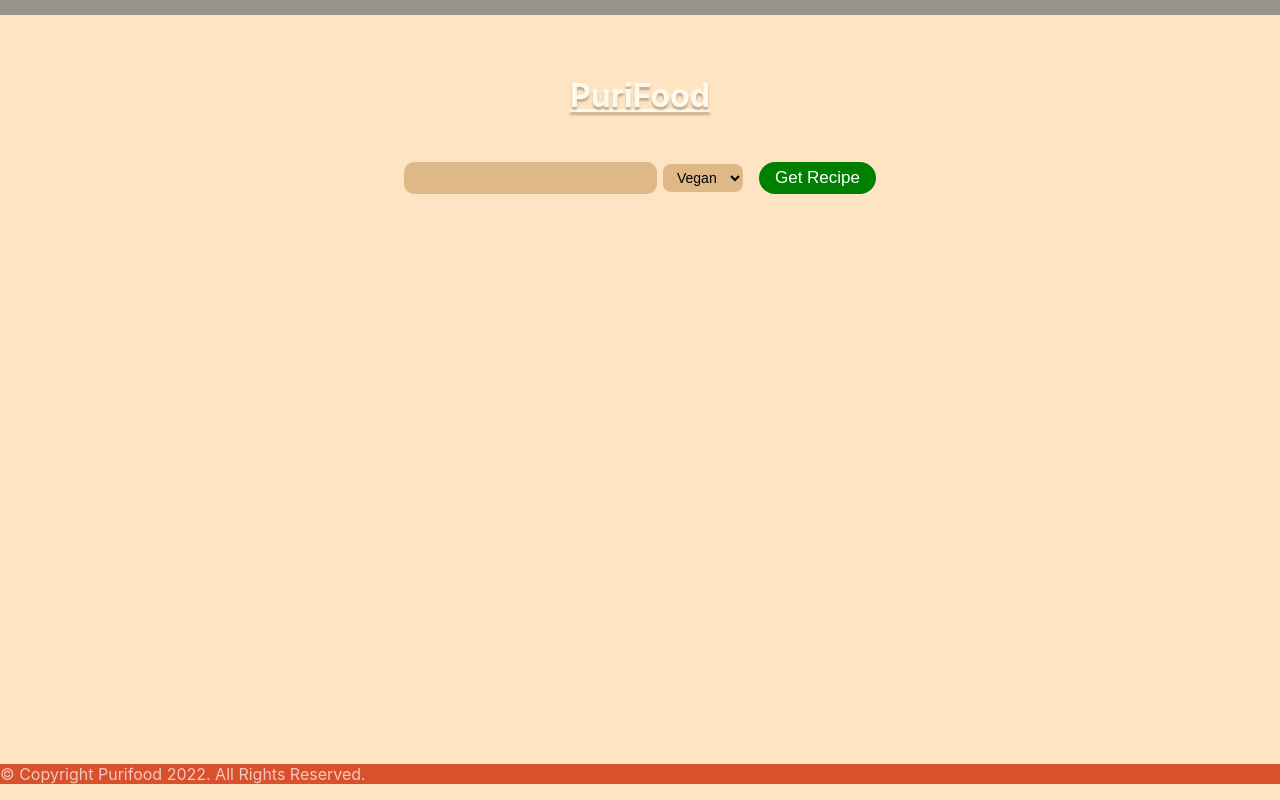
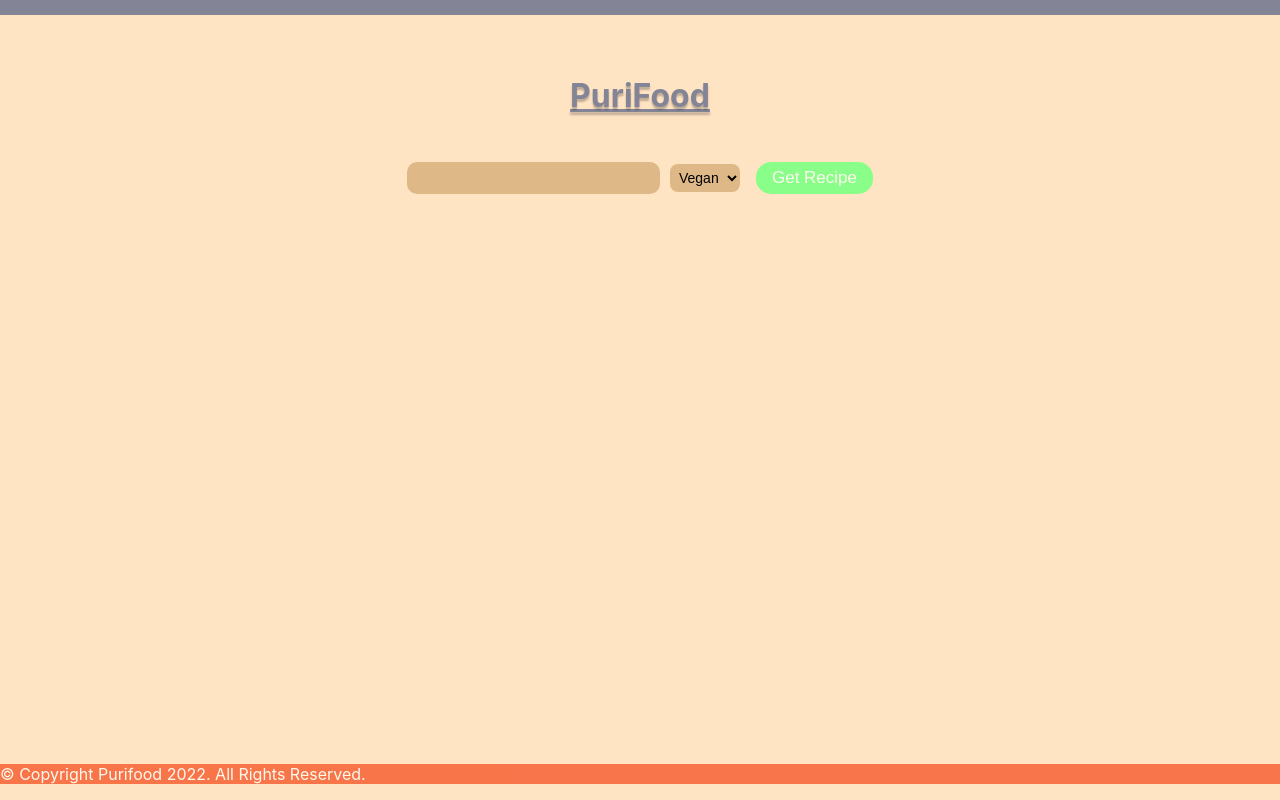
Before and after one commit to verasraul/puriFood, a React (Create React App) app in the folder app/client/: page / in a window 1280 px wide. Built offline with nearby package versions, Linux system fonts and the light colour scheme; no server answers.

Commit message:
css formatting

```diff
--- a/app/client/src/App.css
+++ b/app/client/src/App.css
@@ -1,16 +1,26 @@
+:root{
+    --headerColor:rgb(131, 133, 151);
+    --footerColor: rgba(248, 109, 66, 0.932);
+    --backdropColor: rgb(131, 255, 228);
+    --mainColor: rgb(137, 255, 137);
+    --backgroundColor: bisque;
+    --backgroundColor2: burlywood;
+    --textColor:rgb(253, 250, 237);
+
+}
 .app{
     display: flex;
     justify-content: center;
     flex-direction: column;
     align-items: center;
     padding: 40px 24px;
-    border-top: 15px solid rgb(150, 148, 139);
+    border-top: 15px solid var(--headerColor);
     background-color: bisque;
 
 }
 
 h1{
-    color: rgb(253, 250, 237);
+    color: var(--headerColor);
 
             text-shadow: 0px 3px 2px rgba(0, 0, 0, 0.25);
 }
@@ -28,8 +38,8 @@ h1{
     font-size: 17px;
     border: none;
     border-radius: 10px;
-    color:blanchedalmond;
-    background-color: burlywood;
+    color:var(--textColor);
+    background-color: var(--backgroundColor2);
 
 
 }
@@ -38,11 +48,11 @@ h1{
     padding: 6px 16px;
     font-size: 17px;
     margin-left: 6px;
-    background-color: green;
+    background-color:var(--mainColor);
 
     border: none;
-    border-radius: 16px;
-    color: white;
+    border-radius: 15px;
+    color: var(--textColor);
     /* make cursor a finger pointer on hover */
     cursor: pointer;
 }
@@ -51,10 +61,9 @@ h1{
     border:none;
     border-radius: 8px;
     margin: 10px;
-    margin-left: 6px;
-    padding: 5px 10px;
+    padding: 5px;
     font-size: 14px;
-    background-color: burlywood;
+    background-color: var(--backgroundColor2);
 
 }
 
@@ -65,19 +74,30 @@ h1{
     left: 0;
     bottom: 0;
     width: 100%;
-    background-color: rgba(214, 70, 34, 0.932);
-    color: rgba(255, 255, 255, 0.685);
+    background-color: var(--footerColor);
+    color: var(--textColor);
     align-items: flex-end;
 
     }
+.app-submit:hover{
+    padding: 6px 16px;
+    font-size: 17px;
+    margin-left: 6px;
+    background-color: var(--textColor);
+    border: 2px var(--textColor);
+    border-radius: 15px;
+    color: var(--mainColor);
+    cursor: pointer;
+}
+
 
 .app-submit:hover{
     padding: 6px 16px;
     font-size: 17px;
     margin-left: 6px;
-    background-color: white;
-    border: 2px solid green;
+    background-color: var(--headerColor);
+    border: 2px solid var(--textColor);
     border-radius: 15px;
-    color: green;
+    color: var(--mainColor);
     cursor: pointer;
 }
```
